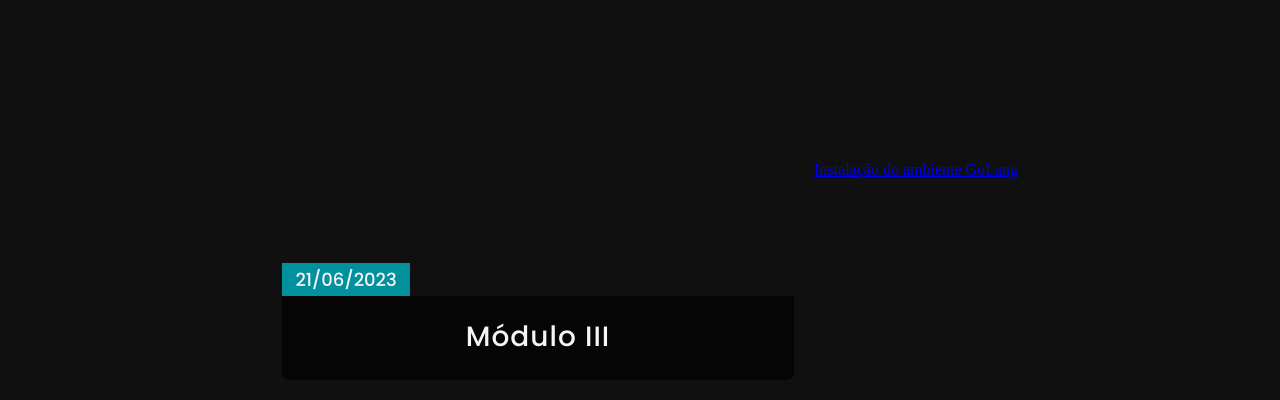
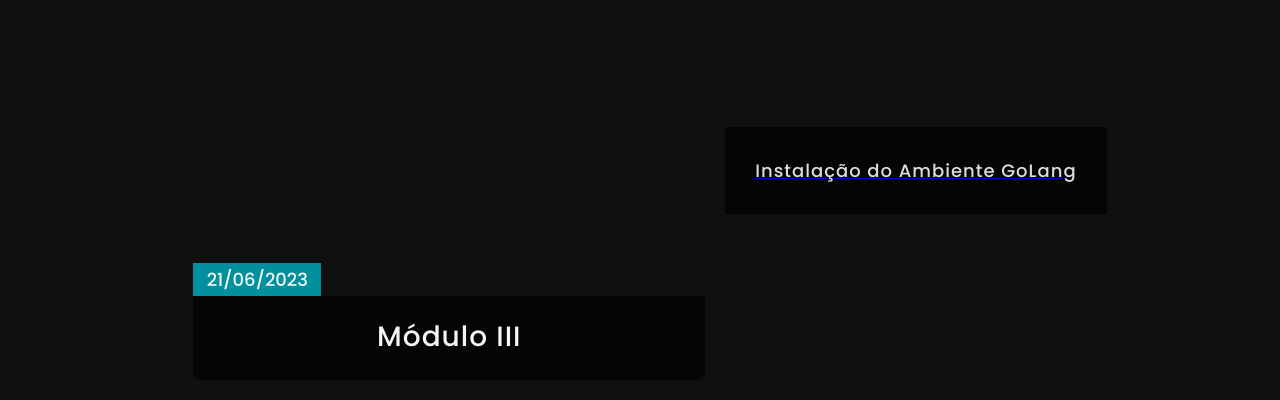
Before and after one commit to UdpeEnrico/GoLang, a plain HTML site: page index.html in a window 1280 px wide. Shown: the part 1510-1910 px from the top of the page. Drawn offline with nearby package versions, Linux system fonts and the light colour scheme; a web font is replaced by a local one.

Commit message:
Update index.html

```diff
--- a/index.html
+++ b/index.html
@@ -161,7 +161,9 @@
                         </div>
                     </a>
                 </div>
-		    <a href="https://www.youtube.com/watch?v=LvWgseWxDkg"><p>Instalação do ambiente GoLang</p></a>
+		    <a href="https://www.youtube.com/watch?v=LvWgseWxDkg"><div class="blog-text">
+                            <p>Instalação do Ambiente GoLang</p>
+                        </div></a>
             </div>
         </div>
     </div>
```
